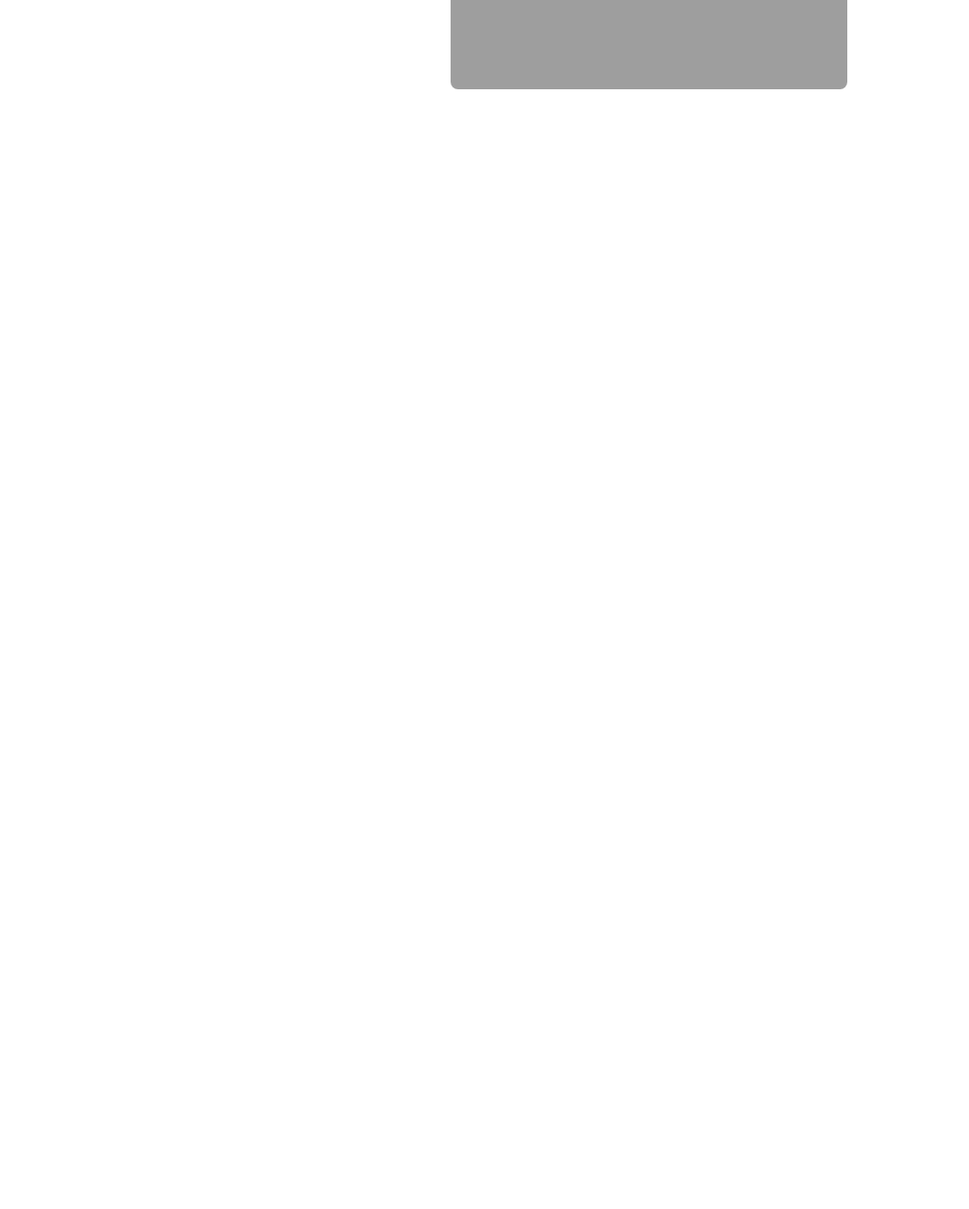
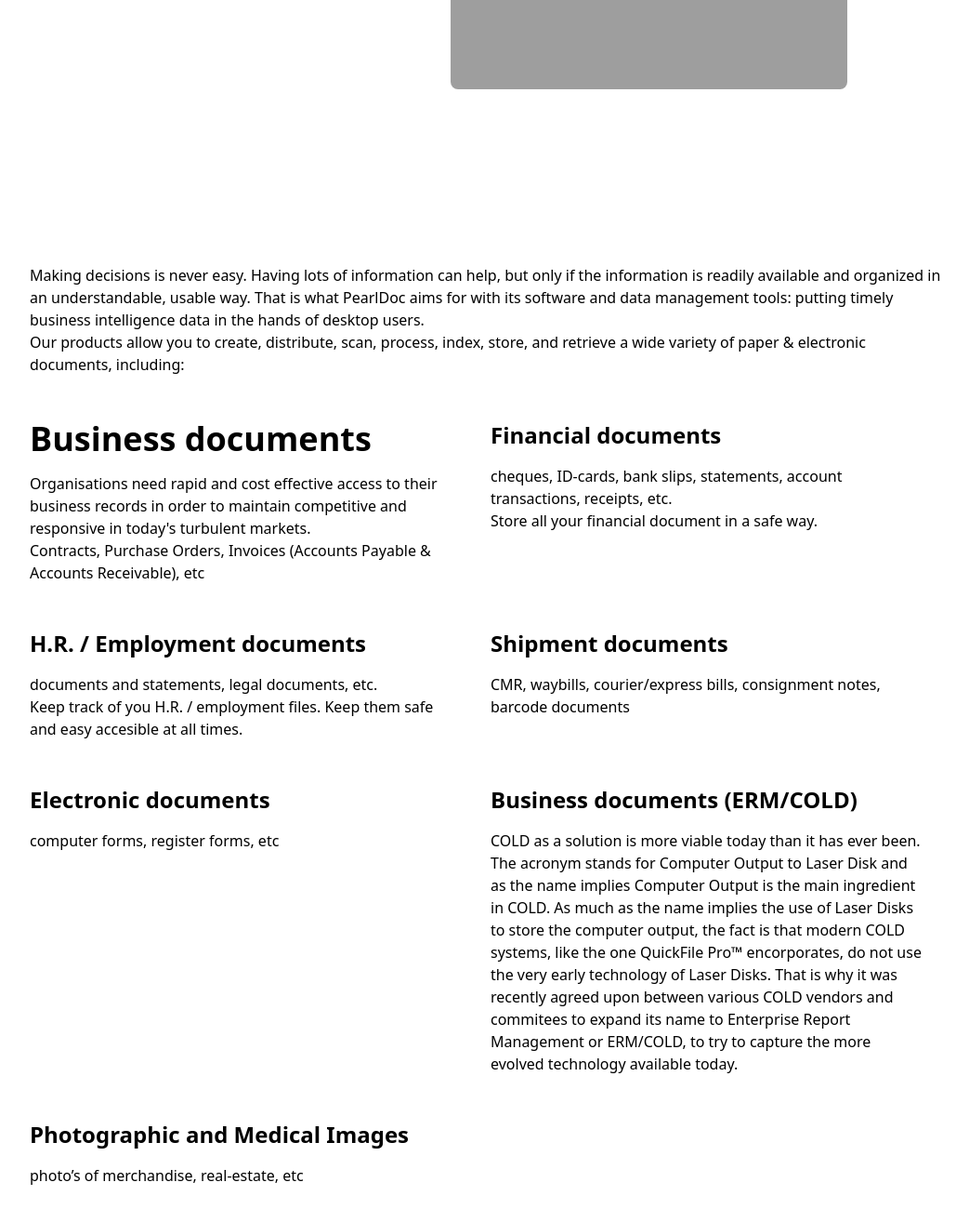
Before and after one commit to DanteWeverbergh/landingPage, a website: page public/index.html in a window 1280 px wide. Shown: the part 704-2004 px from the top of the page at 93% size, without its empty margins (112-1155 px from the left). Before the commit the page ends 948 px from the top, so only its background shows below. Drawn offline with Linux system fonts and the light colour scheme; grey boxes are pictures that could not be loaded.

Commit message:
update products

```diff
--- a/public/index.html
+++ b/public/index.html
@@ -38,7 +38,61 @@
       />
     </div>
 
-    <h1 class="text-6xl text-white">jljkjk</h1>
+    <div>
+      <h1 class="text-6xl text-white font-bold mt-12">Products</h1>
+      <p class="mt-4 dark:text-white">
+        Making decisions is never easy. Having lots of information can help, but only if the information is readily available and organized in an understandable, usable way. That is what PearlDoc aims for with its software and data
+        management tools: putting timely business intelligence data in the hands of desktop users.
+      </p>
+      <p class="dark:text-white">Our products allow you to create, distribute, scan, process, index, store, and retrieve a wide variety of paper & electronic documents, including:</p>
+      <div class="dark:text-white flex flex-wrap justify-center gap-y-12 mt-12">
+        <div class="w-1/2">
+          <h1 class="text-4xl font-bold">Business documents</h1>
+          <p class="text-md pr-8 mt-4">
+            Organisations need rapid and cost effective access to their business records in order to maintain competitive and responsive in today's turbulent markets.
+            <br />
+            Contracts, Purchase Orders, Invoices (Accounts Payable & Accounts Receivable), etc
+          </p>
+        </div>
+        <div class="w-1/2">
+          <h1 class="text-2xl font-bold">Financial documents</h1>
+          <p class="mt-4 pr-8">
+            cheques, ID-cards, bank slips, statements, account transactions, receipts, etc.
+            <br />
+            Store all your financial document in a safe way.
+          </p>
+        </div>
+        <div class="w-1/2">
+          <h1 class="text-2xl font-bold">H.R. / Employment documents</h1>
+          <p class="mt-4 pr-8">
+            documents and statements, legal documents, etc.
+            <br />
+            Keep track of you H.R. / employment files. Keep them safe and easy accesible at all times.
+          </p>
+        </div>
+
+        <div class="w-1/2">
+          <h1 class="text-2xl font-bold">Shipment documents</h1>
+          <p class="mt-4 pr-8">CMR, waybills, courier/express bills, consignment notes, barcode documents</p>
+        </div>
+        <div class="w-1/2">
+          <h1 class="text-2xl font-bold">Electronic documents</h1>
+          <p class="mt-4 pr-8">computer forms, register forms, etc</p>
+        </div>
+        <div class="w-1/2">
+          <h1 class="text-2xl font-bold">Business documents (ERM/COLD)</h1>
+          <p class="mt-4 pr-8">
+            COLD as a solution is more viable today than it has ever been. The acronym stands for Computer Output to Laser Disk and as the name implies Computer Output is the main ingredient in COLD. As much as the name implies the use of
+            Laser Disks to store the computer output, the fact is that modern COLD systems, like the one QuickFile Pro™ encorporates, do not use the very early technology of Laser Disks. That is why it was recently agreed upon between
+            various COLD vendors and commitees to expand its name to Enterprise Report Management or ERM/COLD, to try to capture the more evolved technology available today.
+          </p>
+        </div>
+        <div class="w-full">
+          <h1 class="text-2xl font-bold">Photographic and Medical Images</h1>
+          <p class="mt-4 pr-8">photo’s of merchandise, real-estate, etc</p>
+        </div>
+      </div>
+    </div>
 
     <!--
 
```
Also changed, not shown: public/output.css.
